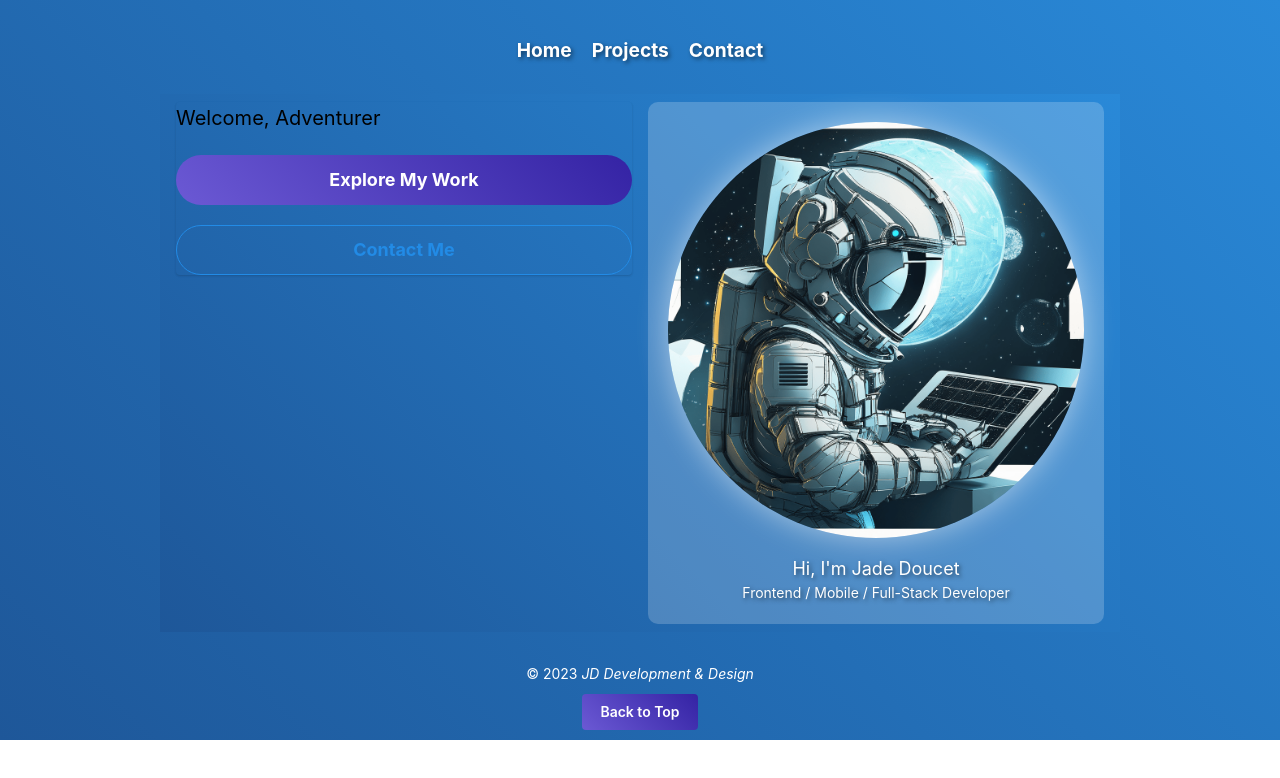
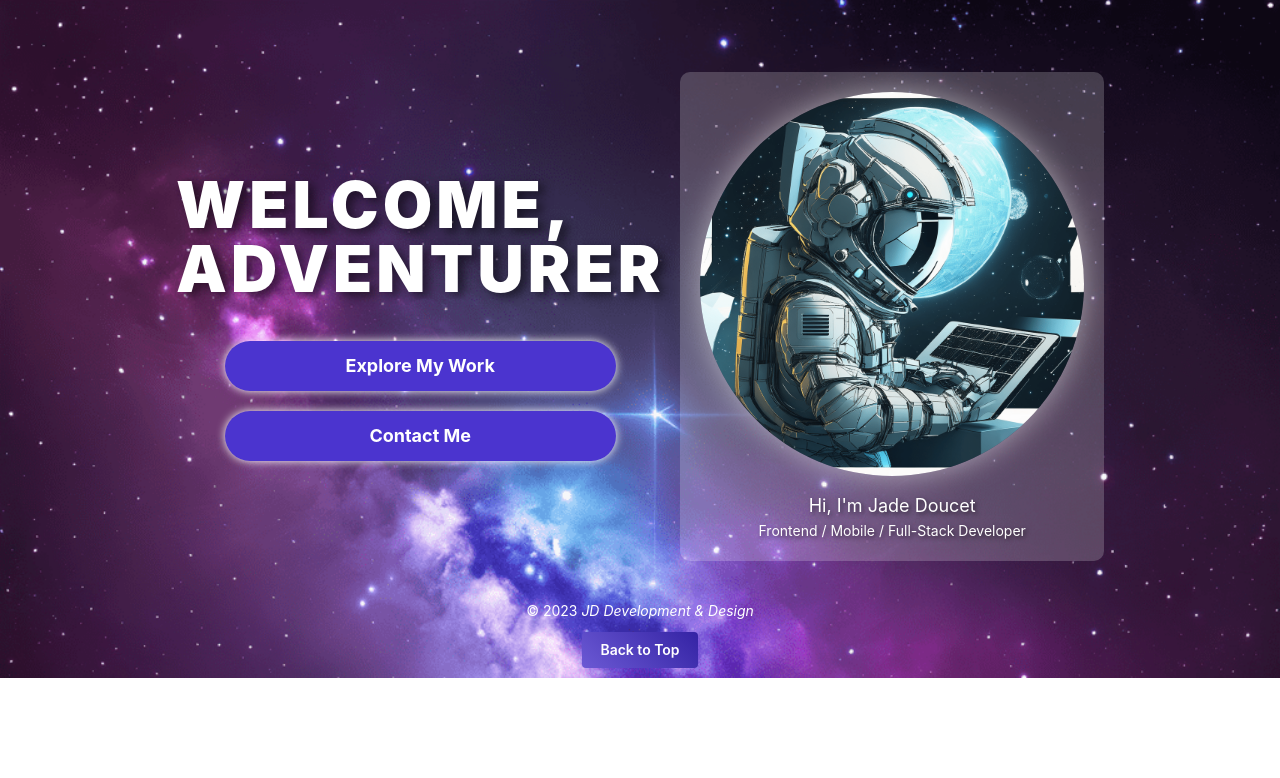
Before and after one commit to JadeJDoucet/jd-portfolio, a React (Create React App) app: page / in a window 1280 px wide. Shown: the top 778 px of the page. Built offline with nearby package versions, Linux system fonts and the light colour scheme.

Commit message:
hide nav on home, update styles, add background

```diff
--- a/src/Layout.tsx
+++ b/src/Layout.tsx
@@ -1,6 +1,7 @@
 import React, { PropsWithChildren } from 'react';
 import { Container, Text, Button } from '@mantine/core';
 import { ENavigationOptions } from './types';
+import { useLocation } from 'react-router-dom';
 
 const Layout: React.FC<PropsWithChildren> = ({ children }) => {
   const scrollToTop = () => {
@@ -10,11 +11,16 @@ const Layout: React.FC<PropsWithChildren> = ({ children }) => {
     });
   };
 
+  const location = useLocation();
+  console.log(location.pathname);
+
   return (
     <Container
       fluid
       style={{
-        background: 'linear-gradient(45deg, #1e5799, #2989d8)',
+        backgroundImage: 'url(/images/space-wallpaper.png)',
+        backgroundRepeat: 'no-repeat',
+        backgroundSize: 'cover',
       }}
     >
       <header style={{ padding: '20px 0' }}>
@@ -27,6 +33,8 @@ const Layout: React.FC<PropsWithChildren> = ({ children }) => {
               justifyContent: 'center',
             }}
           >
+            {location.pathname !== '/' && (
+              <>
                 <li style={{ marginRight: 20 }}>
                   <a
                     href={ENavigationOptions.HOME}
@@ -69,6 +77,8 @@ const Layout: React.FC<PropsWithChildren> = ({ children }) => {
                     Contact
                   </a>
                 </li>
+              </>
+            )}
           </ul>
         </nav>
       </header>
--- a/src/pages/Home.module.css
+++ b/src/pages/Home.module.css
@@ -1,33 +1,36 @@
-.paper {
-  background-color: var(--mantine-colors-primary);
+.button {
+  box-shadow: rgb(255, 255, 255) 0px 0px 10px;
+  font-weight: 700;
+  width: 80%;
+  align-self: center;
 }
 
-.button {
-  font-weight: 700;
-  width: '100%';
-  margin-bottom: 20;
+.greeting {
+  margin-bottom: 40px;
+  font-size: 4rem;
+  font-weight: 900;
+  color: var(--mantine-color-white);
+  text-transform: uppercase;
+  letter-spacing: 4px;
+  line-height: 4rem;
+  text-shadow: 6px 4px 10px rgba(0, 0, 0, 0.5);
+  animation: spinAndGrow 1s ease-in;
 }
 
-.image-container {
-  background-color: 'rgba(255, 255, 255, 0.2)';
-  padding: 20;
-  border-radius: 10;
-  text-align: 'center';
+.leftColumn {
+  display: grid; /* Allow children to justify themselves */
+  margin: auto;
+  > * {
+    justify-self: center;
+  }
 }
 
-.astronautImage {
-  width: '100%';
-  border-radius: '50%';
-  box-shadow: '0px 0px 30px rgba(255, 255, 255, 0.5)';
+@keyframes spinAndGrow {
+  0% {
+    transform: scale(0.1) rotate(0deg);
+  }
+
+  100% {
+    transform: scale(1) rotate(720deg);
+  }
 }
-
-.nameText {
-  margin-top: 10;
-  color: 'white';
-  text-shadow: '2px 2px 4px rgba(0, 0, 0, 0.5)';
-}
-
-.roleText {
-  color: 'white';
-  text-shadow: '2px 2px 4px rgba(0, 0, 0, 0.5)';
-}
--- a/src/pages/Home.tsx
+++ b/src/pages/Home.tsx
@@ -1,44 +1,38 @@
 import React from 'react';
-import { Container, Grid, Paper, Text, Button } from '@mantine/core';
+import { Container, Grid, Text, Button, Title } from '@mantine/core';
 import { Link } from 'react-router-dom';
 import { ENavigationOptions } from '../types';
 import classes from './Home.module.css';
 
 const Home: React.FC = () => {
   return (
-    <Container
-      style={{
-        background: 'linear-gradient(45deg, #1e5799, #2989d8)',
-      }}
-    >
+    <Container>
       <Grid gutter="md">
-        <Grid.Col span="auto">
-          <Paper shadow="xs" className={classes.paper}>
-            <Text size="xl" mb={20}>
+        <Grid.Col span="auto" className={classes.leftColumn}>
+          <Title order={1} className={classes.greeting}>
             Welcome, Adventurer
-            </Text>
+          </Title>
           <Button
-              fullWidth
+            className={classes.button}
+            component={Link}
+            mb={20}
+            radius="xl"
             size="lg"
-              variant="gradient"
-              radius="xl"
-              style={{ fontWeight: 700 }}
-              mb={20}
             to={ENavigationOptions.PROJECTS}
-              component={Link}
+            variant="filled"
           >
             Explore My Work
           </Button>
           <Button
-              fullWidth
+            className={classes.button}
+            component={Link}
+            radius="xl"
             size="lg"
-              variant="outline"
-              radius="xl"
-              style={{ fontWeight: 700 }}
+            to={ENavigationOptions.CONTACT}
+            variant="filled"
           >
             Contact Me
           </Button>
-          </Paper>
         </Grid.Col>
         <Grid.Col span="auto">
           <div
--- a/src/theme.ts
+++ b/src/theme.ts
@@ -17,9 +17,20 @@ export default createTheme({
   colors: {
     primary,
   },
+
   defaultGradient: {
     from: primary[4],
     to: primary[8],
     deg: 45,
   },
+
+  shadows: {
+    md: 'rgba(255, 255, 255, 0.5) 0px 0px 10px',
+  },
+
+  primaryColor: 'primary',
+
+  headings: {
+    fontWeight: '700',
+  },
 });
```
Also changed, not shown: public/images/space-wallpaper.png (added), src/Global.module.css (added). Lines whose indentation alone changed are shown as unchanged.
